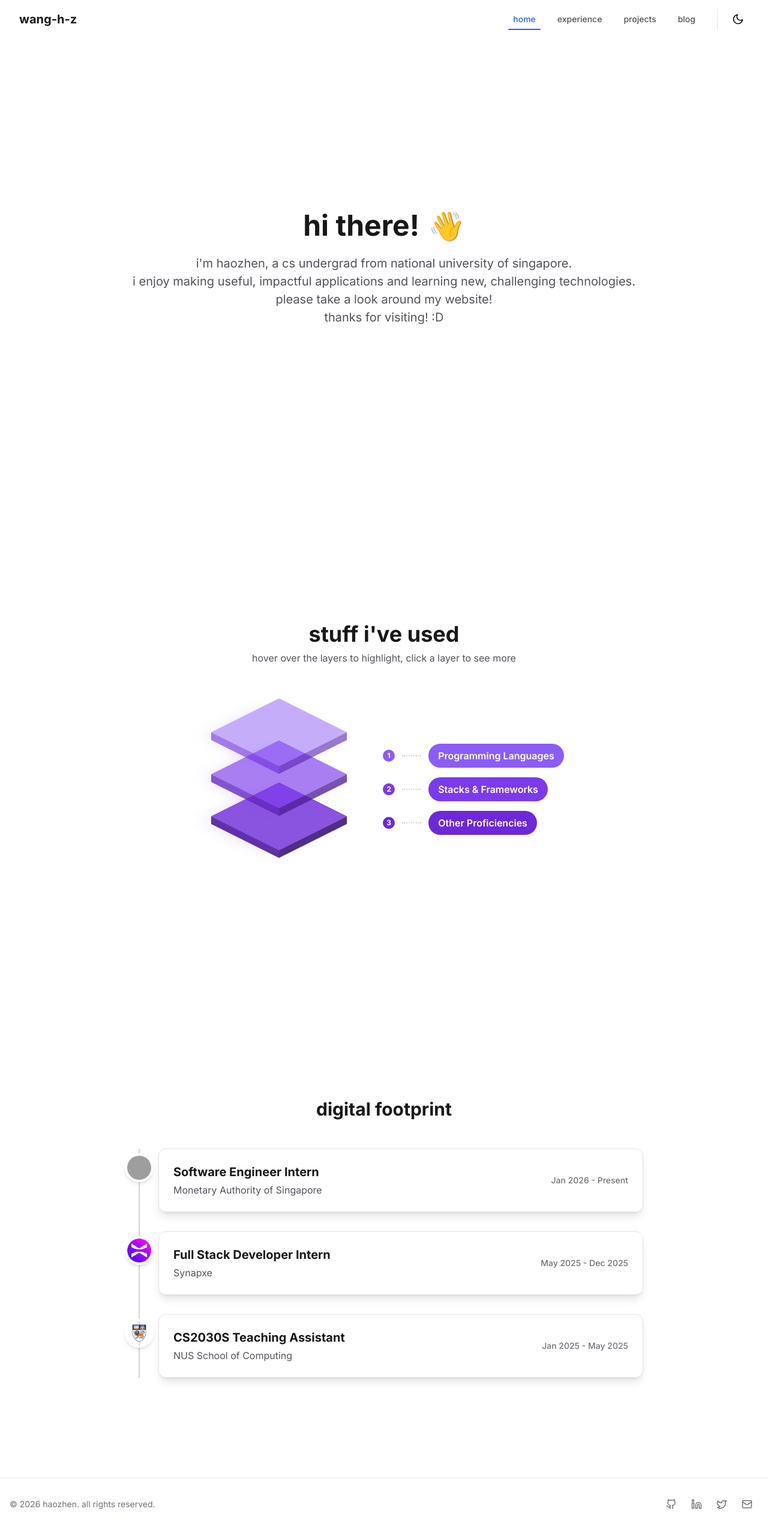
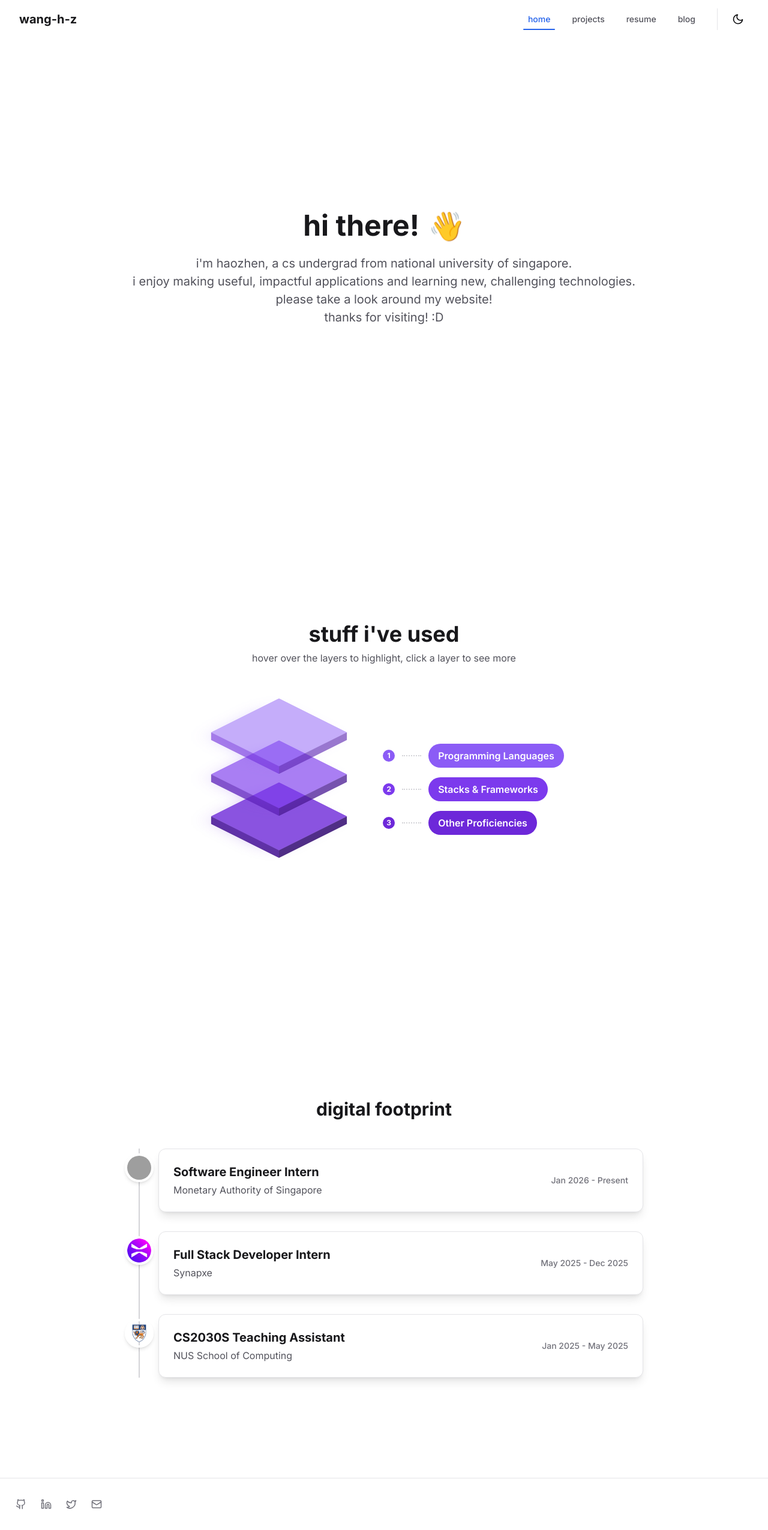
Before and after one commit to wang-h-z/portfolio-website, a Next.js app: page / in a window 1280 px wide. Shown: the whole page at 60% size. Built offline with nearby package versions, Linux system fonts and the light colour scheme; grey boxes are pictures that could not be loaded.

Commit message:
reordered some stuff

```diff
--- a/src/components/layouts/Footer.tsx
+++ b/src/components/layouts/Footer.tsx
@@ -17,10 +17,6 @@
       <div className="max-w-7xl mx-auto px-4 py-6">
         <div className="flex flex-col sm:flex-row items-center justify-between gap-4">
           {/* Copyright */}
-          <p className="text-sm text-zinc-500 dark:text-zinc-400">
-            © {new Date().getFullYear()} haozhen. all rights reserved.
-          </p>
-
           {/* Social Links */}
           <div className="flex items-center gap-1">
             {socials.map((social) => (
--- a/src/components/layouts/Navbar.tsx
+++ b/src/components/layouts/Navbar.tsx
@@ -9,8 +9,8 @@
 
 const navItems = [
   { label: 'home', href: '/' },
-  { label: 'experience', href: 'https://drive.google.com/file/d/1G9_mhpF6qGkDedL8XIQPxllfeYpfYdfo/view?usp=drive_link', external: true },
   { label: 'projects', href: '/projects' },
+  { label: 'resume', href: 'https://drive.google.com/file/d/1G9_mhpF6qGkDedL8XIQPxllfeYpfYdfo/view?usp=drive_link', external: true },
   { label: 'blog', href: '/blog' },
 ];
 
```
